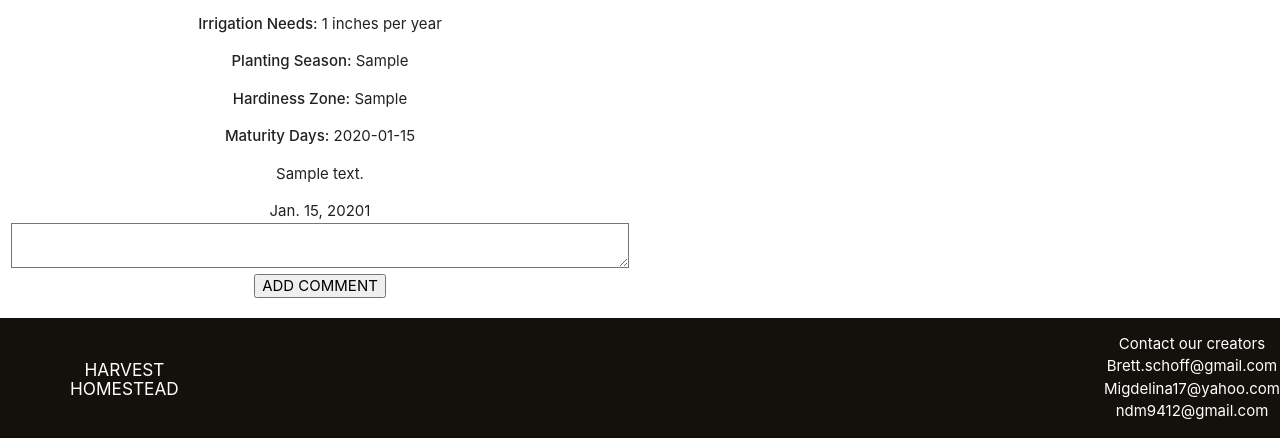
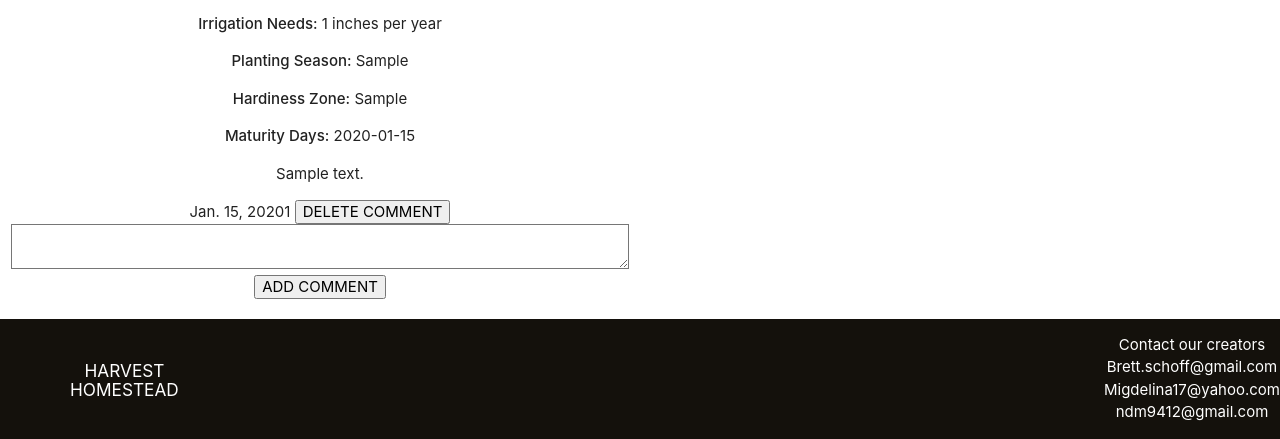
Before and after one commit to migdelinabuelna/HarvestHomestead, a Django app: page /crops/1/ in a window 1280 px wide. Shown: the part 640-1079 px from the top of the page. Run offline with Django 4.2, Linux system fonts and the light colour scheme; tables that the repository leaves empty hold one stand-in row (values such as "Sample post").

Commit message:
delete crop comment

```diff
--- a/main_app/templates/crops/detail.html
+++ b/main_app/templates/crops/detail.html
@@ -24,6 +24,7 @@
                         {% for c in comment %}
                         <p>{{c.comment}}</p>
                         <p>{{c.user.name}}</p><span>{{c.date}}</span><span>{{c.vote}}</span>
+                        <a href="{% url 'crop_comment_delete' crop.id c.id %}"><button>DELETE COMMENT</button><a>
                         {% endfor %}
 
                         {% else %}
@@ -42,6 +43,7 @@
                             {% csrf_token %}
                             <textarea name="comment" id="comment" cols="30" rows="10"></textarea>
                             <input type="submit" value="ADD COMMENT">
+
                         </form>
                     </div>
                 </div>
--- a/main_app/urls.py
+++ b/main_app/urls.py
@@ -8,7 +8,7 @@ urlpatterns = [
   path('animals/<int:animal_id>/', views.animals_detail, name='animals_detail'),
   path('animals/create', views.AnimalCreate.as_view(), name='animals_create'),
   path('animals/<int:pk>/update/', views.AnimalUpdate.as_view(), name='animals_update'),
-  path('animals/<int:pk>/update/', views.AnimalDelete.as_view(), name='animals_delete'),
+  path('animals/<int:pk>/delete/', views.AnimalDelete.as_view(), name='animals_delete'),
   path('animals/<int:animal_id>/new_comment', views.animals_new_comment, name='animals_new_comment'),
 
   #accounts
@@ -23,6 +23,7 @@ urlpatterns = [
   #we  need to implement delete.
   path('crops/<int:pk>/update/', views.CropsUpdate.as_view(), name='crops_update'),
   path('crops/<int:crop_id>/new_comment', views.crops_new_comment, name='crops_new_comment'),
+  path('crops/<int:crop_id>/<int:comment_id>/delete/', views.CropCommentDelete, name='crop_comment_delete'),
 
   #equipment/crops
   path('equipment/', views.equipment_index, name='equipment_index'),
--- a/main_app/views.py
+++ b/main_app/views.py
@@ -3,7 +3,7 @@ from django.shortcuts import render, redirect
 from django.views.generic.edit import CreateView, UpdateView, DeleteView
 from django.contrib.auth import login
 
-from .models import Animal, Photo, Equipment, Crop
+from .models import Animal, Photo, Equipment, Crop, Comment
 from django.contrib.auth.models import User
 
 from django.contrib.auth.forms import UserCreationForm
@@ -130,6 +130,10 @@ def crops_new_comment(request, crop_id):
         new_form.save()
     return redirect('crops_detail', crop_id=crop_id)
 
+def CropCommentDelete(request, crop_id, comment_id):
+    comment = Comment.objects.get(id=comment_id)
+    comment.delete()
+    return redirect('crops_detail', crop_id=crop_id)
 
 # equipment resource
 
@@ -162,7 +166,6 @@ class EquipmentUpdate(UpdateView):
   fields = ['make', 'model', 'hydraulic_rating', 'year', 'color', 'description', 'fuel_type', 'engine_information']
   success_url = '/equipment/'
 
-
 # AWS
 
 def add_photo(request, animal_id):
```
